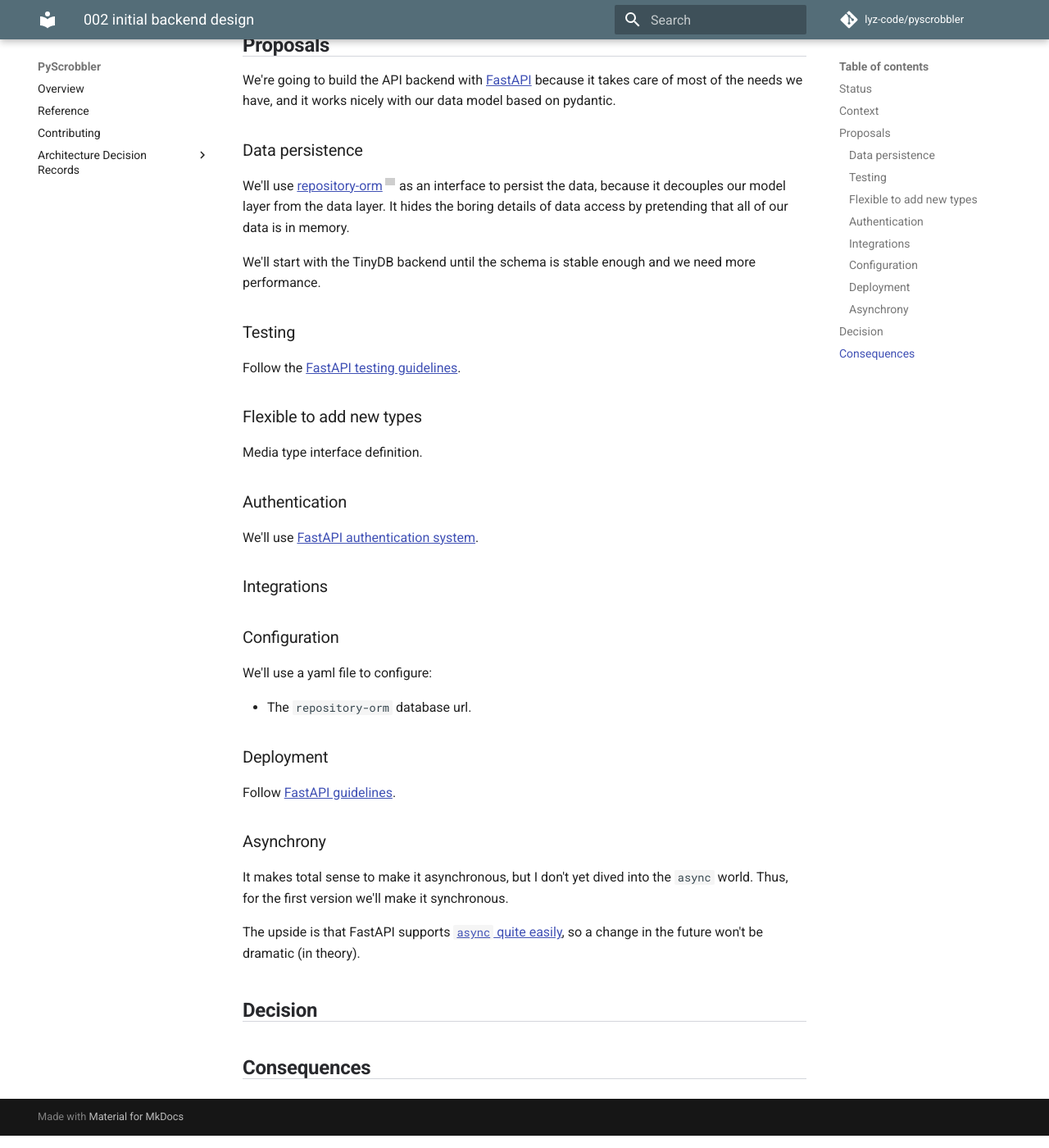
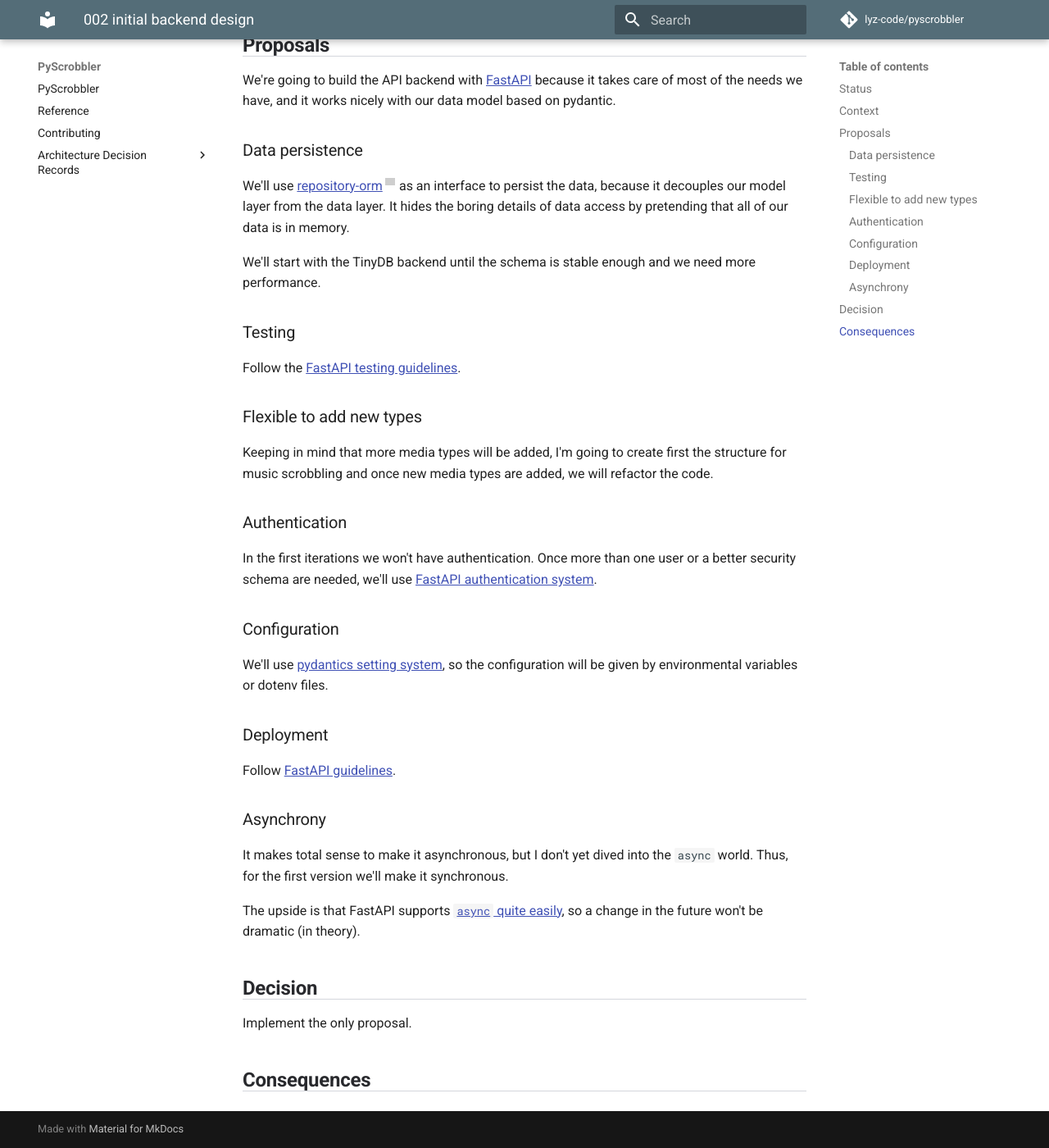
Before and after one commit to lyz-code/pyscrobbler, an MkDocs documentation site: the page built from docs/adr/002-initial_backend_design.md, in a window 1280 px wide and 1400 px high, scrolled down 602 px. Shown: the whole window at 82% size. Built offline with MkDocs 1.6.1 and Material for MkDocs 9.7.7, drawn with Linux system fonts in a browser that asks for light colours; comment, search, counter and statistics services are not loaded; grey boxes are pictures that could not be loaded.

```diff
--- a/docs/adr/002-initial_backend_design.md
+++ b/docs/adr/002-initial_backend_design.md
@@ -41,20 +41,21 @@ guidelines](https://fastapi.tiangolo.com/tutorial/testing/).
 
 ## Flexible to add new types
 
-Media type interface definition.
+Keeping in mind that more media types will be added, I'm going to create first
+the structure for music scrobbling and once new media types are added, we will
+refactor the code.
 
 ## Authentication
 
-We'll use [FastAPI authentication
+In the first iterations we won't have authentication. Once more than one user or
+a better security schema are needed, we'll use [FastAPI authentication
 system](https://fastapi.tiangolo.com/tutorial/security/first-steps/).
-
-## Integrations
 
 ## Configuration
 
-We'll use a yaml file to configure:
-
-* The `repository-orm` database url.
+We'll use [pydantics setting
+system](https://pydantic-docs.helpmanual.io/usage/settings/), so the
+configuration will be given by environmental variables or dotenv files.
 
 ## Deployment
 
@@ -71,6 +72,7 @@ a change in the future won't be dramatic (in theory).
 
 # Decision
 <!-- What is the change that we're proposing and/or doing? -->
+Implement the only proposal.
 
 # Consequences
 <!-- What becomes easier or more difficult to do because of this change? -->
--- a/mkdocs.yml
+++ b/mkdocs.yml
@@ -3,7 +3,7 @@ site_name: PyScrobbler
 site_author: Lyz
 site_url: https://lyz-code.github.io/pyscrobbler
 nav:
-  - Overview: index.md
+  - PyScrobbler: index.md
   - Reference: reference.md
   - Contributing: contributing.md
   - Architecture Decision Records:
--- a/pyproject.toml
+++ b/pyproject.toml
@@ -37,7 +37,7 @@ exclude = '''
 
 [tool.pytest.ini_options]
 minversion = "6.0"
-addopts = "-vv --tb=short"
+addopts = "-vv --tb=short -n auto"
 python_paths = "."
 norecursedirs = [
     ".tox",
@@ -77,6 +77,7 @@ format = "grouped"
 max_line_length = 88
 show_source = true
 docstring-convention = "google"
+extended_default_ignore=[]  # Until https://github.com/flakehell/flakehell/issues/10 is solved
 
 [tool.flakehell.plugins]
 flake8-aaa = ["+*"]
```
Also changed, not shown: other parts of docs/adr/002-initial_backend_design.md (+1 -1 lines), docs/adr/001-high_level_problem_analysis.md (+1 -1 lines), docs/adr/003-music_scrobbling_design.md (+3 -3 lines), docs/adr/adr.md (+3 -3 lines), setup.py (+0 -41 lines), .cruft.json, docs/adr/002-initial_program_design.md (added), 8 other files.
